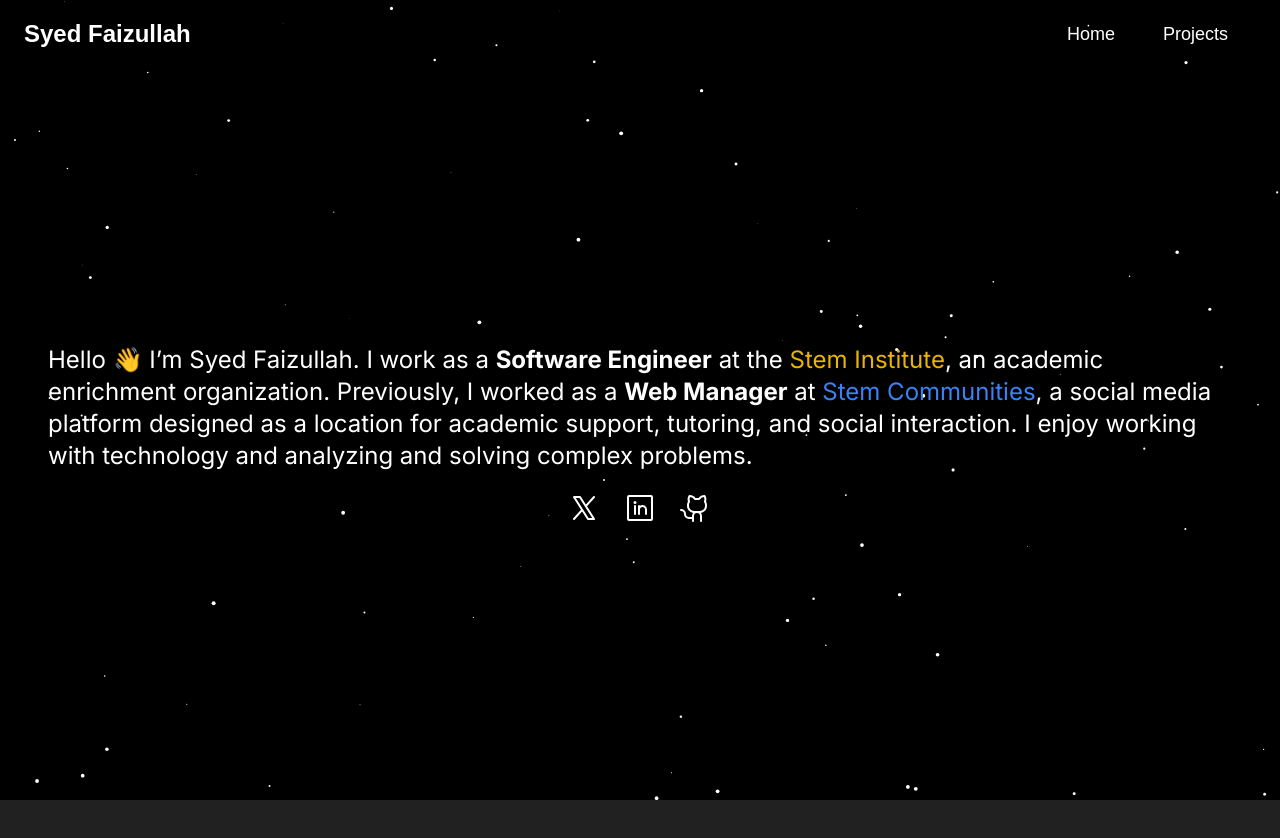
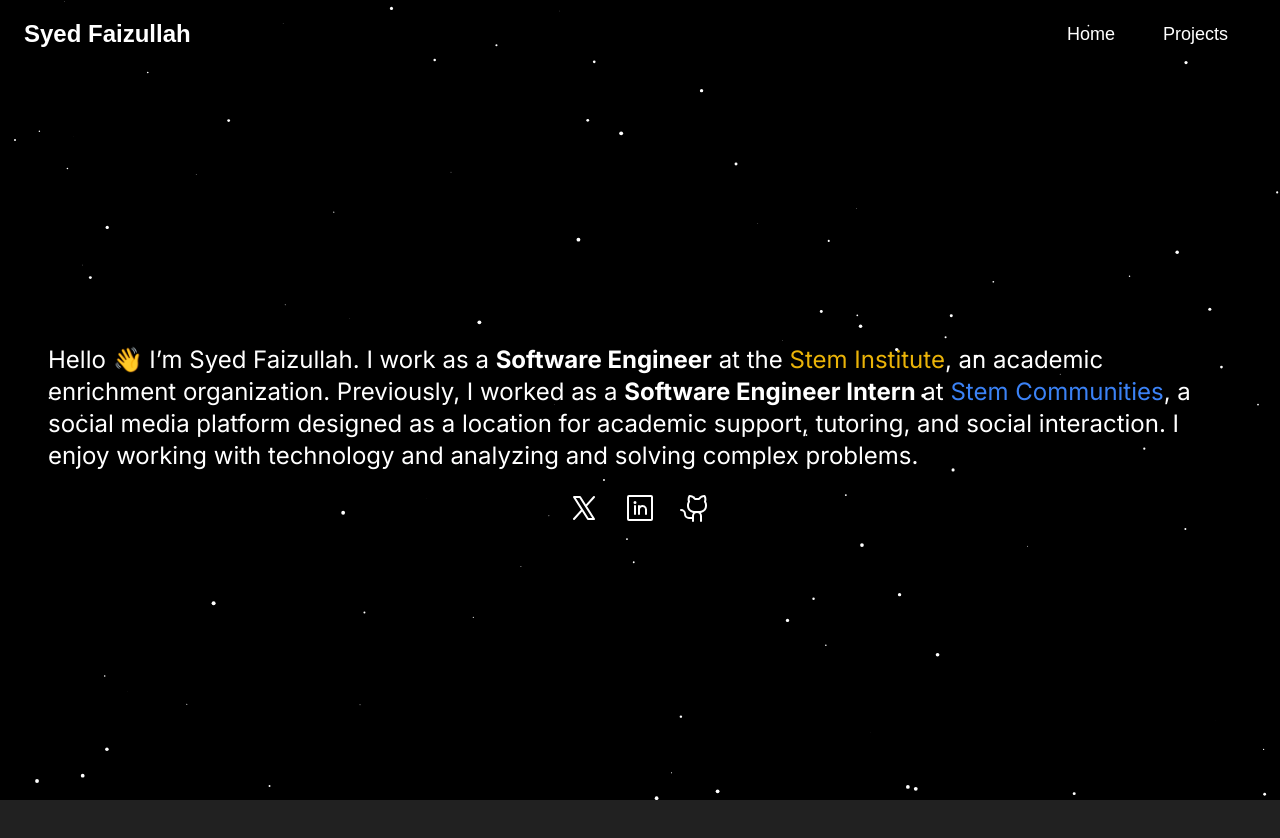
Before and after one commit to SyedTDK/portfolio, a Next.js app: page / in a window 1280 px wide. Shown: the top 838 px of the page. Built offline with nearby package versions, Linux system fonts and the light colour scheme; a web font is replaced by a local one.

Commit message:
Update page.tsx

```diff
--- a/src/app/page.tsx
+++ b/src/app/page.tsx
@@ -10,7 +10,7 @@ export default async function Home() {
         <main className='flex items-center justify-center px-4 mx-auto max-w-screen-xl min-h-screen text-center lg:px-12'>
           <div className='w-full text-2xl text-left'>
 
-            Hello <span className='wave'>&#128075;</span> I’m Syed Faizullah. I work as a <span className='font-bold'>Software Engineer</span> at the <a className='text-yellow-500 hover:text-yellow-700' href="https://steminstitutenyc.org/" target='_blank'>Stem Institute</a>, an academic enrichment organization. Previously, I worked as a <span className='font-bold'>Web Manager</span> at <a className=' text-blue-500 hover:text-blue-700' href='https://stem-sc.com/'>Stem Communities</a>, a social media platform designed as a location for academic support, tutoring, and social interaction. I enjoy working with technology and analyzing and solving complex problems.
+            Hello <span className='wave'>&#128075;</span> I’m Syed Faizullah. I work as a <span className='font-bold'>Software Engineer</span> at the <a className='text-yellow-500 hover:text-yellow-700' href="https://steminstitutenyc.org/" target='_blank'>Stem Institute</a>, an academic enrichment organization. Previously, I worked as a <span className='font-bold'>Software Engineer Intern</span> at <a className=' text-blue-500 hover:text-blue-700' href='https://stem-sc.com/'>Stem Communities</a>, a social media platform designed as a location for academic support, tutoring, and social interaction. I enjoy working with technology and analyzing and solving complex problems.
 
           <div className='flex mb-8 lg:mb-16 sm:flex-row justify-center sm:space-y-0 sm:space-x-4 pt-4'>
           <a title='X' href='https://twitter.com/syedfaizul007' target='_blank' className='rounded-lg focus:ring-4 focus:ring-gray-800 focus:outline-none hover:bg-gray-700 p-1'><svg xmlns="http://www.w3.org/2000/svg" width="32" height="32" fill="#ffffff" viewBox="0 0 256 256"><path d="M214.75,211.71l-62.6-98.38,61.77-67.95a8,8,0,0,0-11.84-10.76L143.24,99.34,102.75,35.71A8,8,0,0,0,96,32H48a8,8,0,0,0-6.75,12.3l62.6,98.37-61.77,68a8,8,0,1,0,11.84,10.76l58.84-64.72,40.49,63.63A8,8,0,0,0,160,224h48a8,8,0,0,0,6.75-12.29ZM164.39,208,62.57,48h29L193.43,208Z"></path></svg></a>
```
